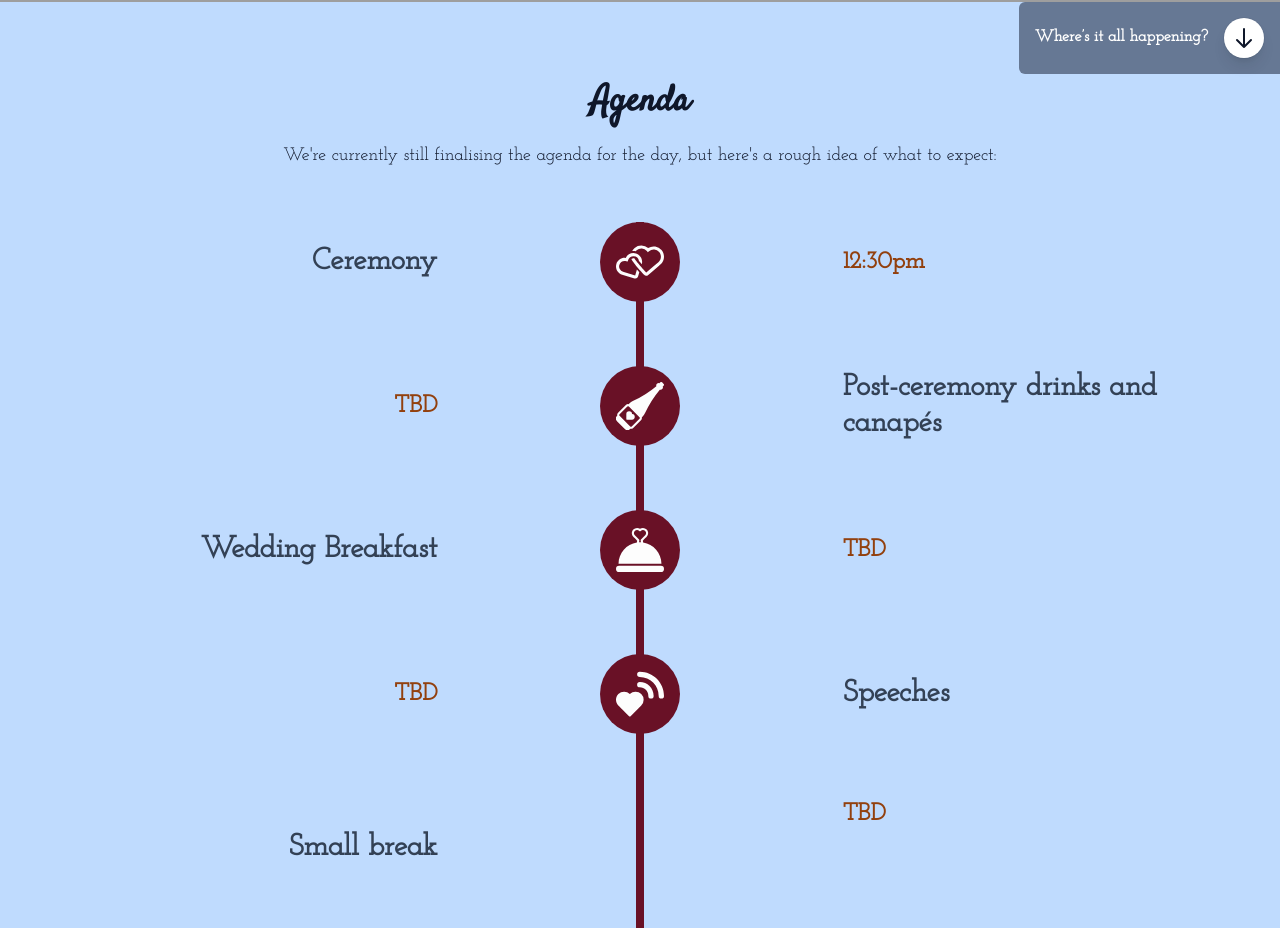
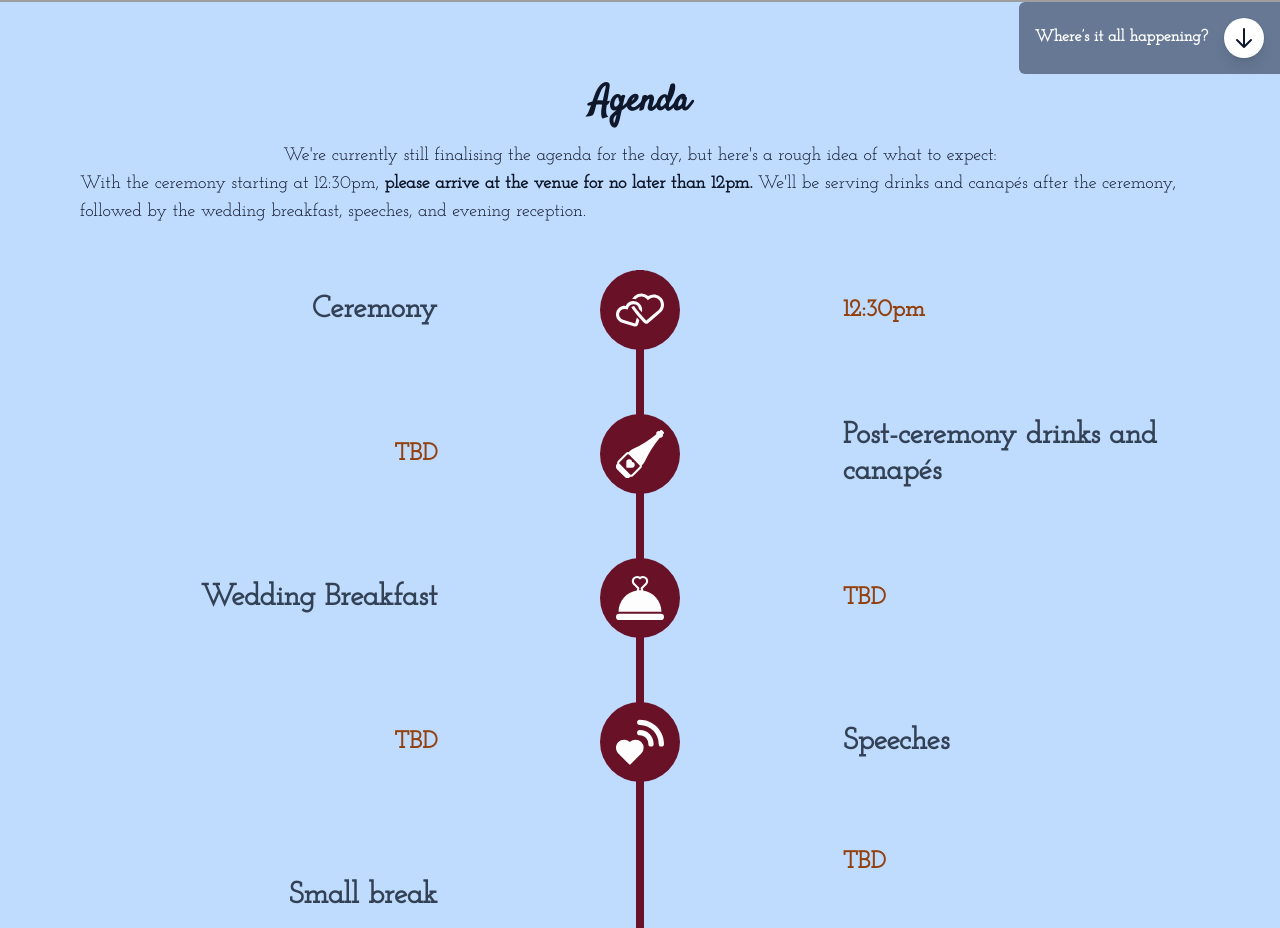
Before and after one commit to JacobMillward/millward-yuan-wedding, a Next.js app: page / in a window 1280 px wide. Shown: the part 862-1790 px from the top of the page. Built offline with nearby package versions, Linux system fonts and the light colour scheme; grey boxes are pictures that could not be loaded.

Commit message:
Add additional info on when to arrive

```diff
--- a/src/app/(sections)/agenda.tsx
+++ b/src/app/(sections)/agenda.tsx
@@ -119,10 +119,19 @@ export const AgendaSection = () => {
       className="text-slate-900 items-center"
     >
       <h1 className="text-4xl font-bold mt-20">Agenda</h1>
-      <p className="m-5 mx-20 text-lg">
+      <p className="mt-5 mx-20 text-lg">
         We&apos;re currently still finalising the agenda for the day, but
         here&apos;s a rough idea of what to expect:
       </p>
+      <p className="mb-3 mx-20 text-lg">
+        With the ceremony starting at 12:30pm,{" "}
+        <span className="font-extrabold">
+          please arrive at the venue for no later than 12pm.
+        </span>{" "}
+        We&apos;ll be serving drinks and canapés after the ceremony, followed by
+        the wedding breakfast, speeches, and evening reception.
+      </p>
+
       <Agenda times={times} />
 
       <NextSectionLink target="location">
```
